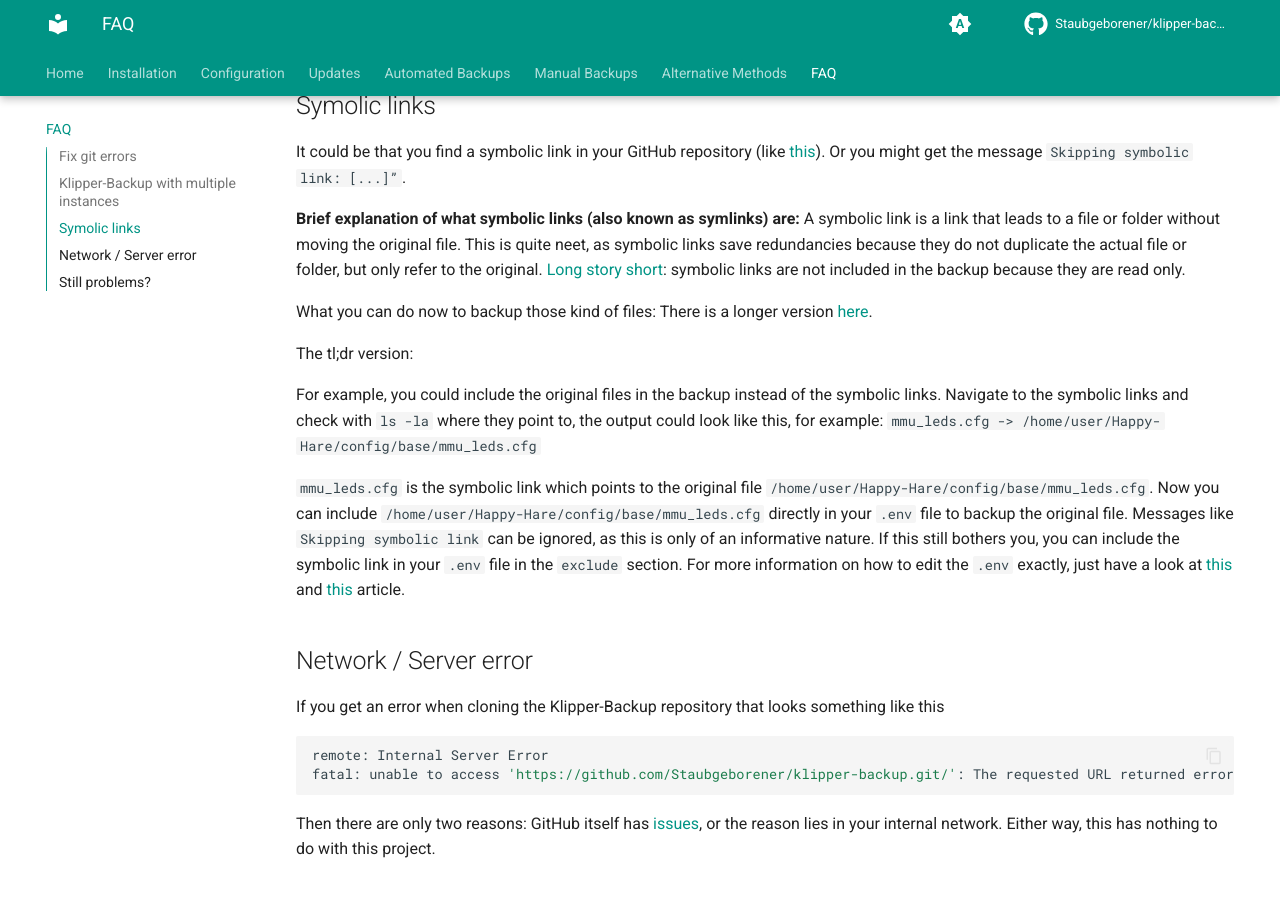
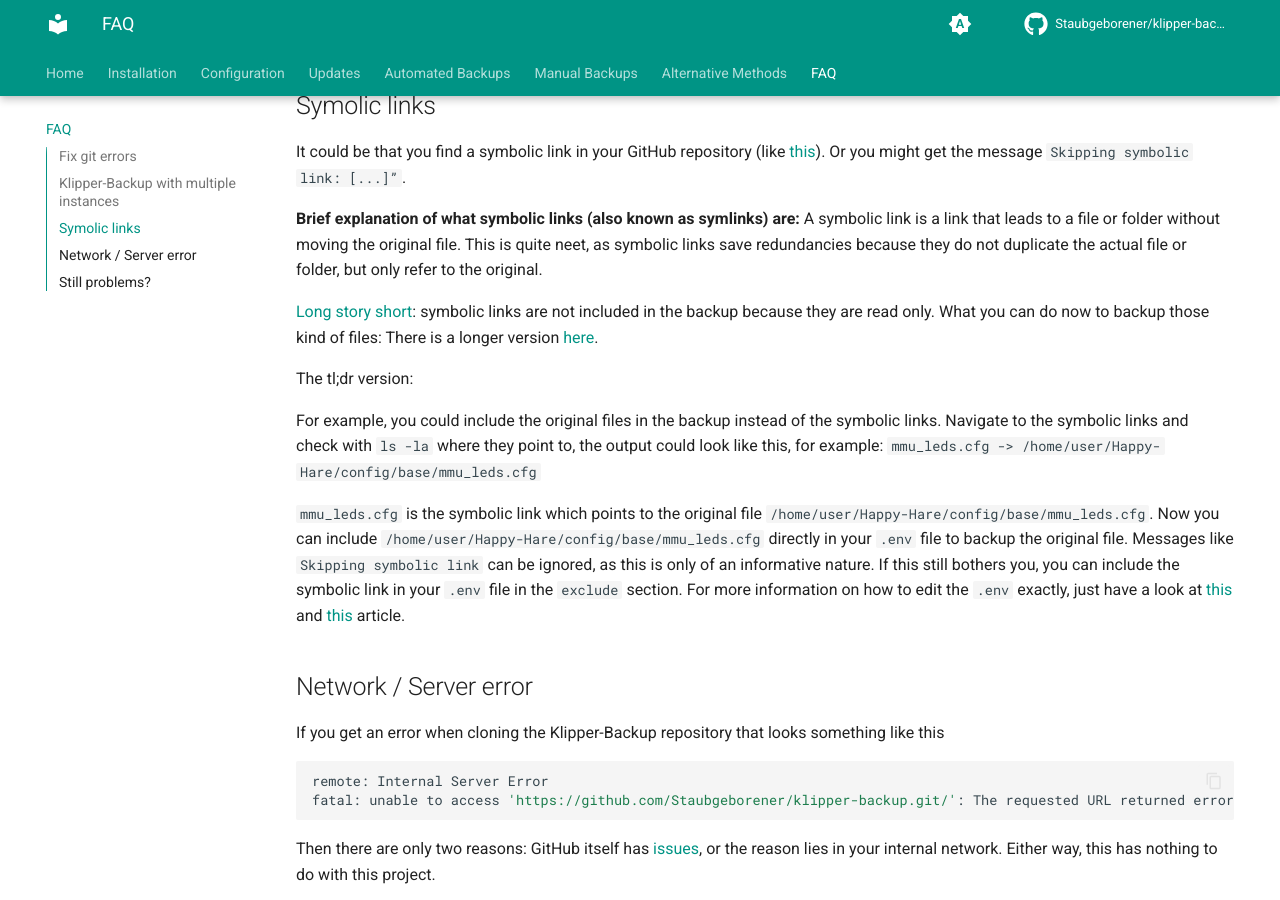
Before and after one commit to Staubgeborener/Klipper-Backup, an MkDocs documentation site: the page built from docs/faq.md, in a window 1280 px wide and 900 px high, scrolled down 956 px. Built offline with MkDocs 1.6.1 and Material for MkDocs 9.7.7, drawn with Linux system fonts in a browser that asks for light colours; comment, search, counter and statistics services are not loaded.

Commit message:
Update faq.md

```diff
--- a/docs/faq.md
+++ b/docs/faq.md
@@ -29,9 +29,8 @@ backupPaths=( \
 It could be that you find a symbolic link in your GitHub repository (like [this](./images/symbolic_link_GitHub.png)). Or you might get the message `Skipping symbolic link: [...]”`.
 
 **Brief explanation of what symbolic links (also known as symlinks) are:** A symbolic link is a link that leads to a file or folder without moving the original file. This is quite neet, as symbolic links save redundancies because they do not duplicate the actual file or folder, but only refer to the original.
-[Long story short](https://github.com/Staubgeborener/Klipper-Backup/issues/69#issuecomment-1965839873): symbolic links are not included in the backup because they are read only.
 
-What you can do now to backup those kind of files: There is a longer version [here](https://github.com/Staubgeborener/Klipper-Backup/issues/121#issuecomment-2345459135).
+[Long story short](https://github.com/Staubgeborener/Klipper-Backup/issues/69#issuecomment-1965839873): symbolic links are not included in the backup because they are read only. What you can do now to backup those kind of files: There is a longer version [here](https://github.com/Staubgeborener/Klipper-Backup/issues/121#issuecomment-2345459135).
 
 The tl;dr version:
 
```
